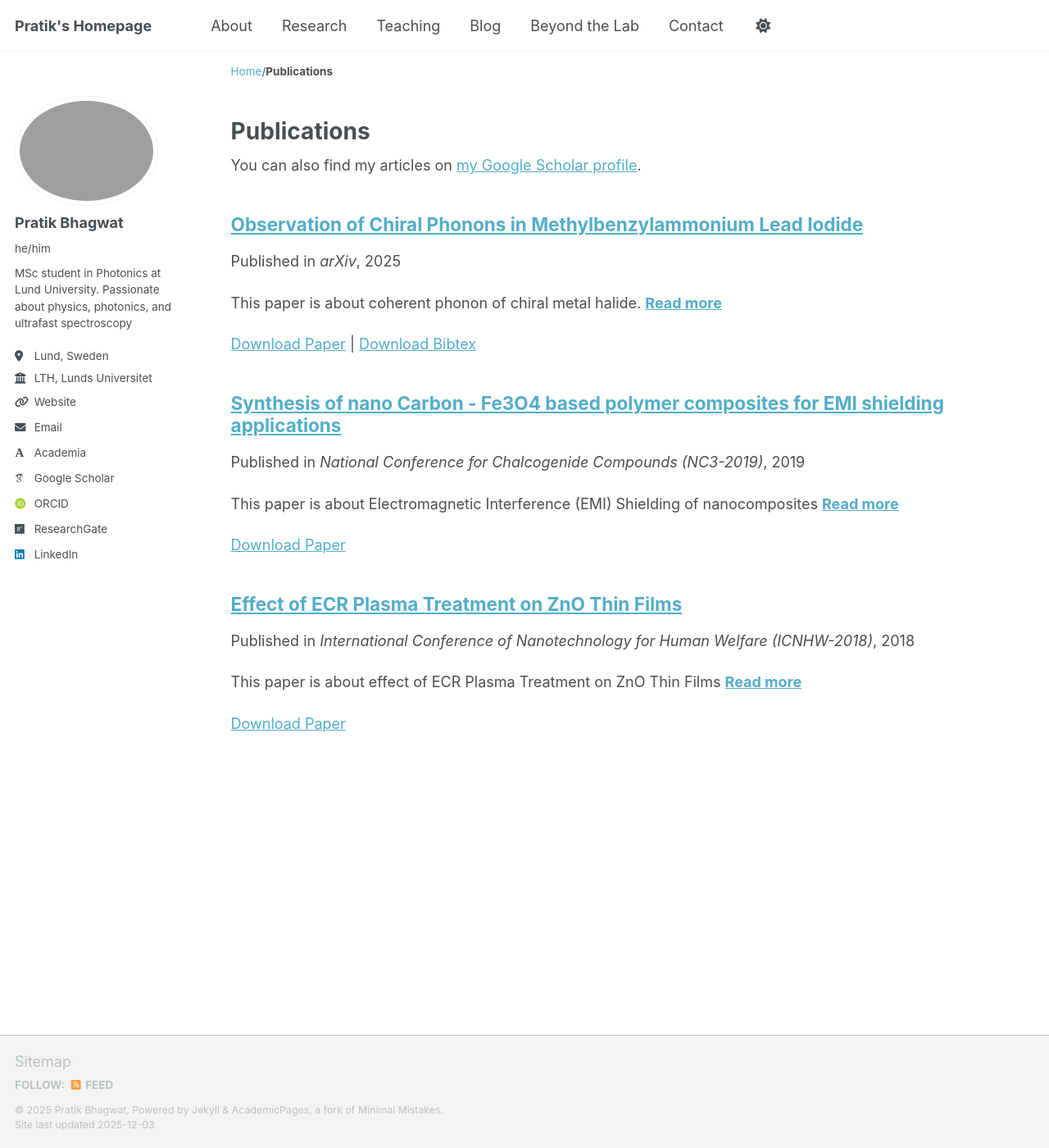
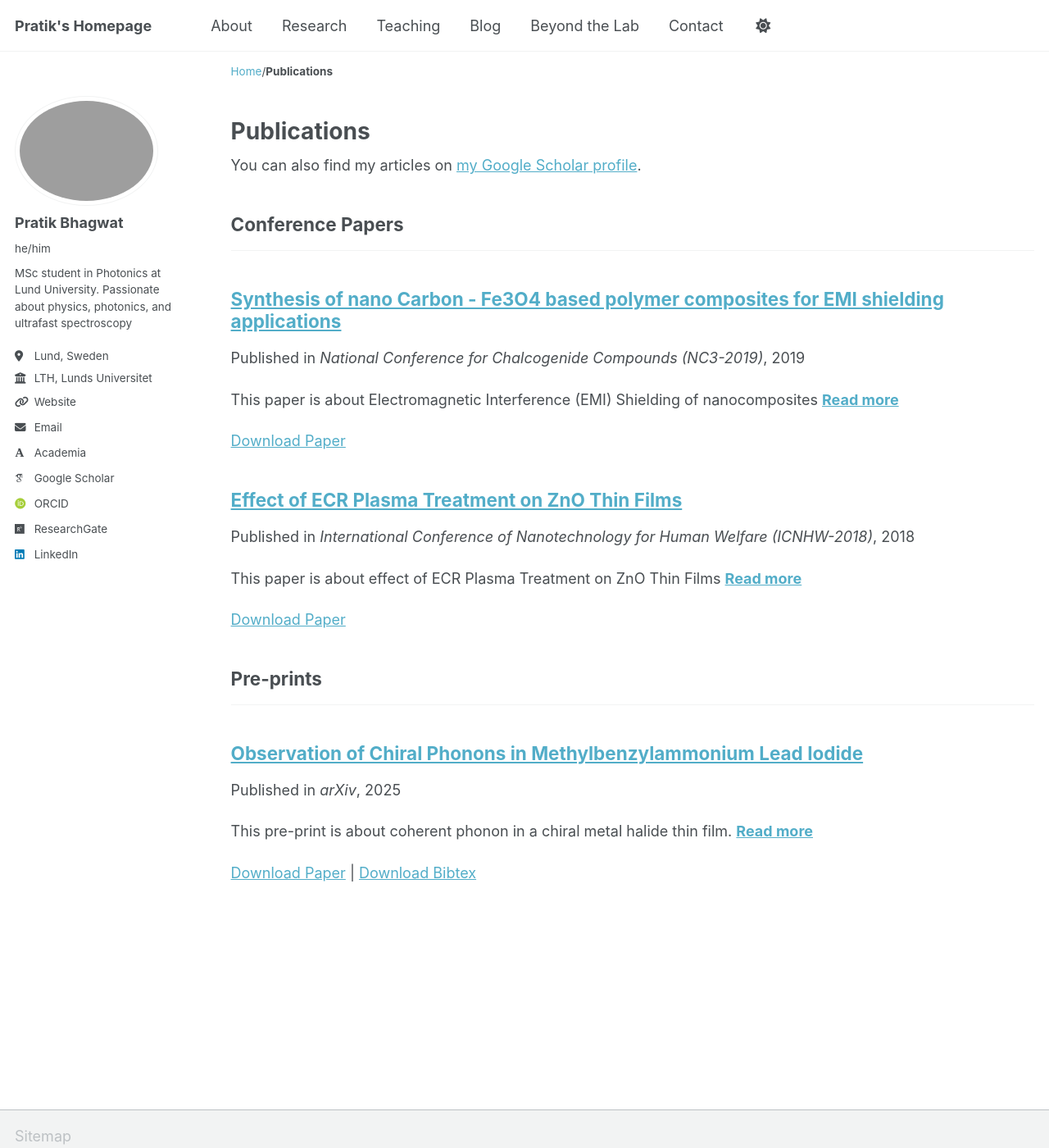
Before and after one commit to pratik-bhagwat-photonics/pratik-bhagwat-photonics.github.io, a Jekyll site: the page built from _pages/publications.html, in a window 1280 px wide and 1400 px high. Shown: the whole window at 82% size. Built offline with Jekyll 4.4.1, drawn with Linux system fonts in a browser that asks for light colours; some web fonts are replaced; a script that is not in the unit is left out; a file with an impossible date is left out.

Commit message:
publication loop updated

```diff
--- a/_config.yml
+++ b/_config.yml
@@ -80,7 +80,7 @@ author:
   zhihu            : # Username
 
 # Publication Category - The following the list of publication categories and their headings
-publications_category:
+publication_category:
   books:
     title: 'Books'
   manuscripts:
--- a/_publications/2025-07-14-paper-title-number-1.md
+++ b/_publications/2025-07-14-paper-title-number-1.md
@@ -3,7 +3,7 @@ title: "Observation of Chiral Phonons in Methylbenzylammonium Lead Iodide"
 collection: publications
 category: pre-prints
 permalink: /publications/2025-07-14-paper-title-number-1
-excerpt: 'This paper is about coherent phonon of chiral metal halide.'
+excerpt: 'This pre-print is about coherent phonon in a chiral metal halide thin film.'
 date: 2025-07-14
 venue: 'arXiv'
 #slidesurl: 'http://academicpages.github.io/files/slides1.pdf'
```
